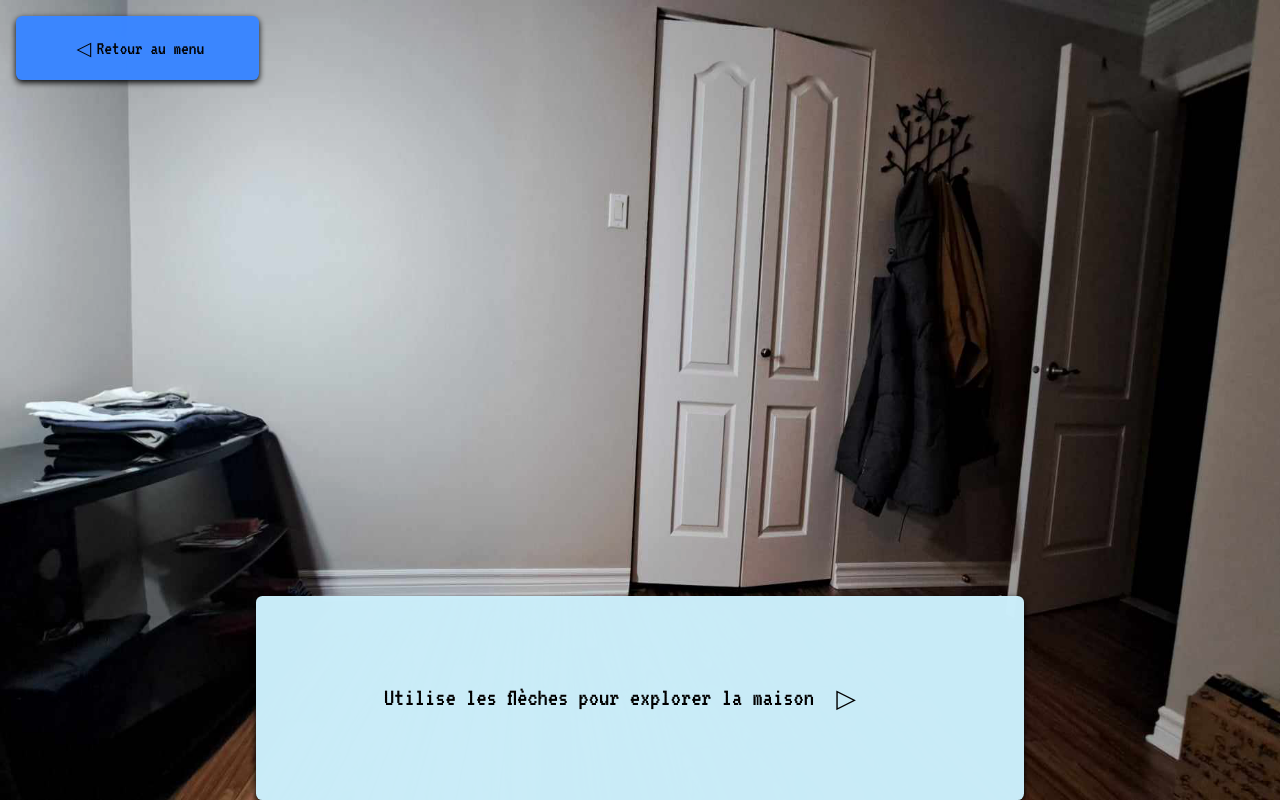
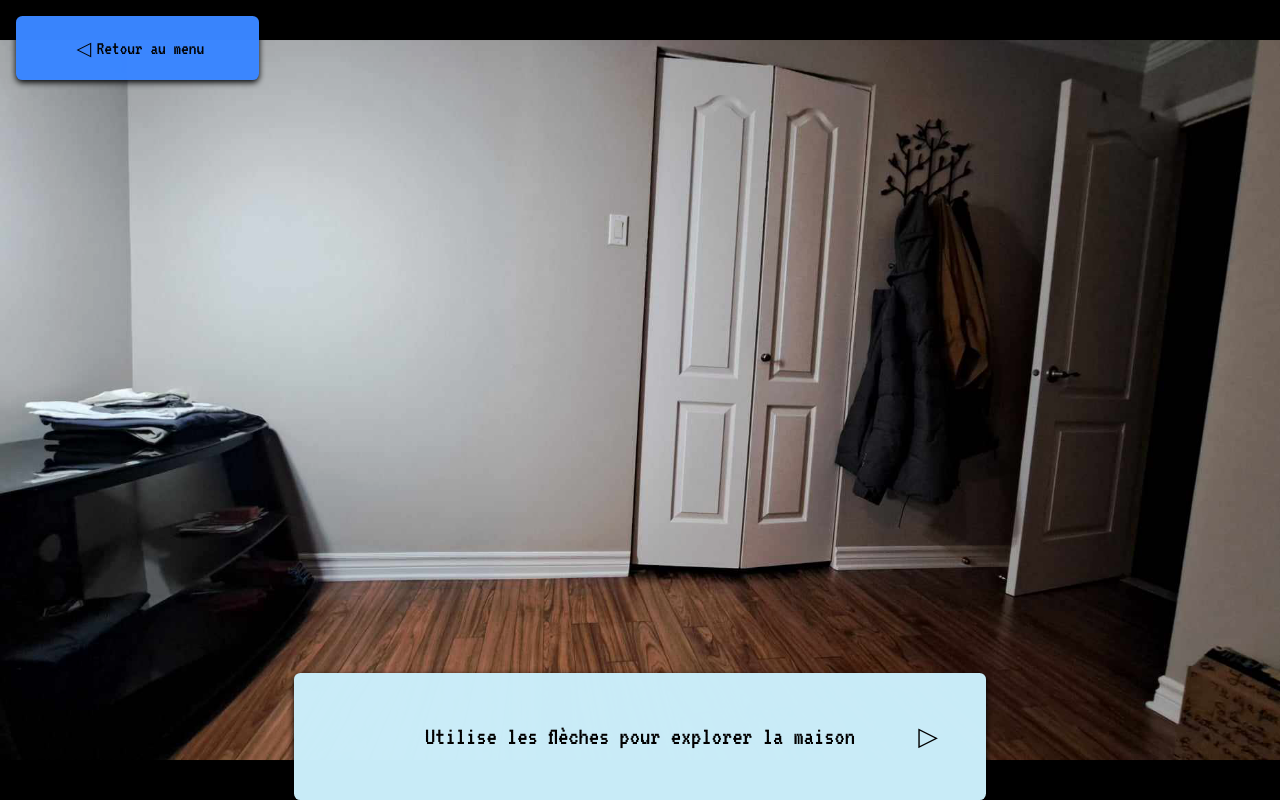
Before and after one commit to thomas-rou/HackatonInfoLogA23, a website: page webSite/src/tutorial.html in a window 1280 px wide. Drawn offline with Linux system fonts and the light colour scheme.

Commit message:
tutorial design fixes

```diff
--- a/webSite/src/assets/css/styles.css
+++ b/webSite/src/assets/css/styles.css
@@ -22,7 +22,7 @@ body {
     align-items: center;
 }
 
-#background, #bedroom {
+#background {
     position: absolute;
     top: 0;
     left: 0;
@@ -32,10 +32,22 @@ body {
     pointer-events: none;
 }
 
+#bedroom {
+    position: fixed;
+    top: 50%;
+    left: 50%;
+    transform: translate(-50%, -50%);
+    max-width: 100%;
+    max-height: 100%;
+    object-fit: contain;
+    transform: translate(-50%, -50%);
+    pointer-events: none;
+}
+
 .container, .instructions-container {
     width: 40vw;
     margin: 0 auto;
-    padding: 5vw;
+    padding: 2vw;
     background-color: var(--light-blue);
     border-radius: 0.5vw;
     box-shadow: 0 0.2vw 0.5vw var(--main-bg);
@@ -50,6 +62,7 @@ body {
     display: flex;
     flex-direction: row;
     align-items: center;
+    justify-content: space-between;
     font-family: 'VT323', monospace;
     font-size: 2vw;
     position: fixed;
--- a/webSite/src/assets/js/tutorial.js
+++ b/webSite/src/assets/js/tutorial.js
@@ -7,7 +7,7 @@ const menuButton = document.querySelector('#back');
 
 const tutorial = {
     1 : "Utilise les flèches pour explorer la maison",
-    2 : "Fais glisser des éléments surlignés pour trouver tous les monstres cachés dans la pièce",
+    2 : "Utilise la lampe de poche pour trouver tous les monstres cachés dans la pièce",
     3 : "Combat chaque monstre trouvé en réussissant un mini jeu",
     4 : "Gagne la partie après avoir vaincu tous les 3 monstres!"
 }
```
